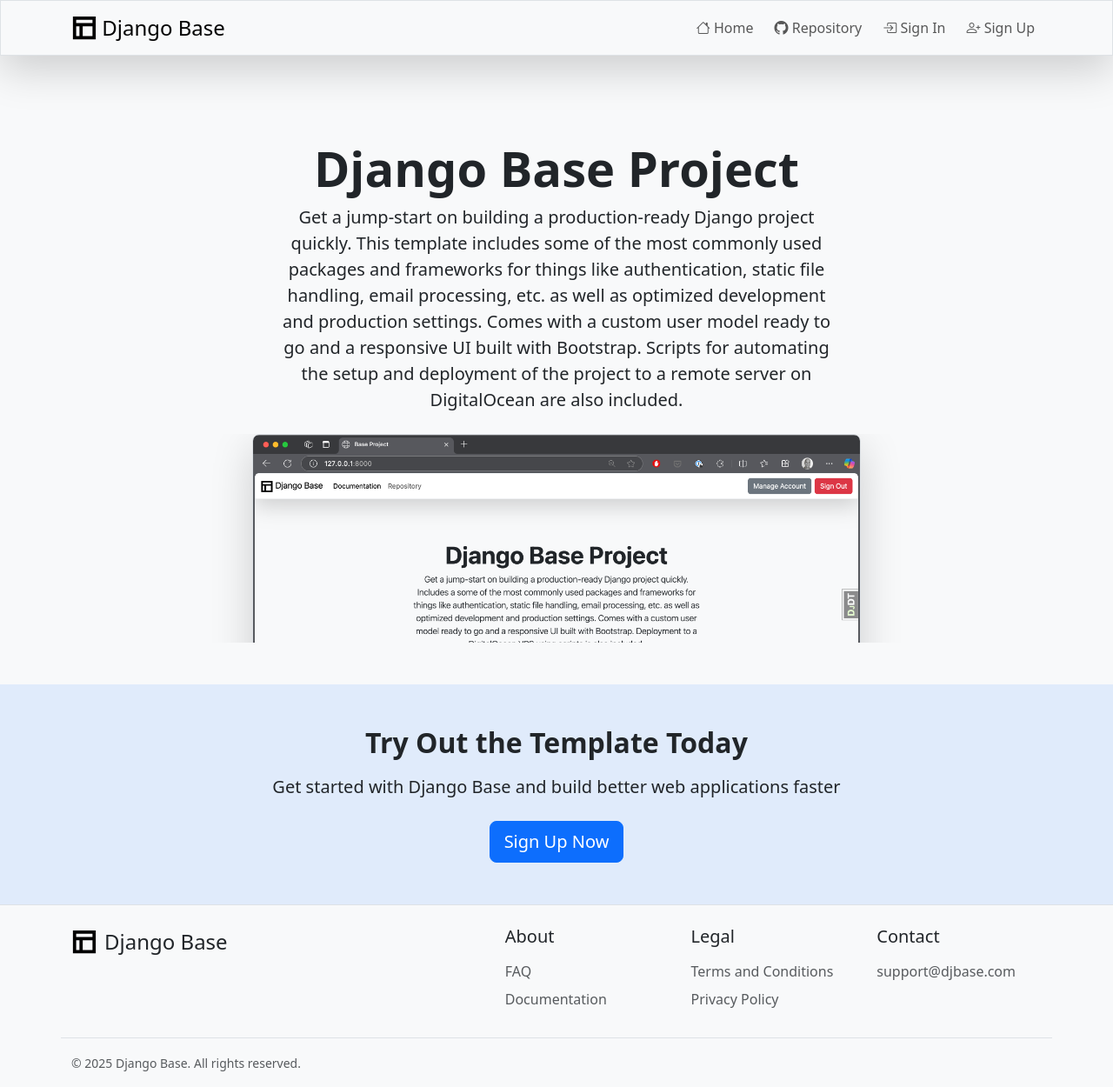
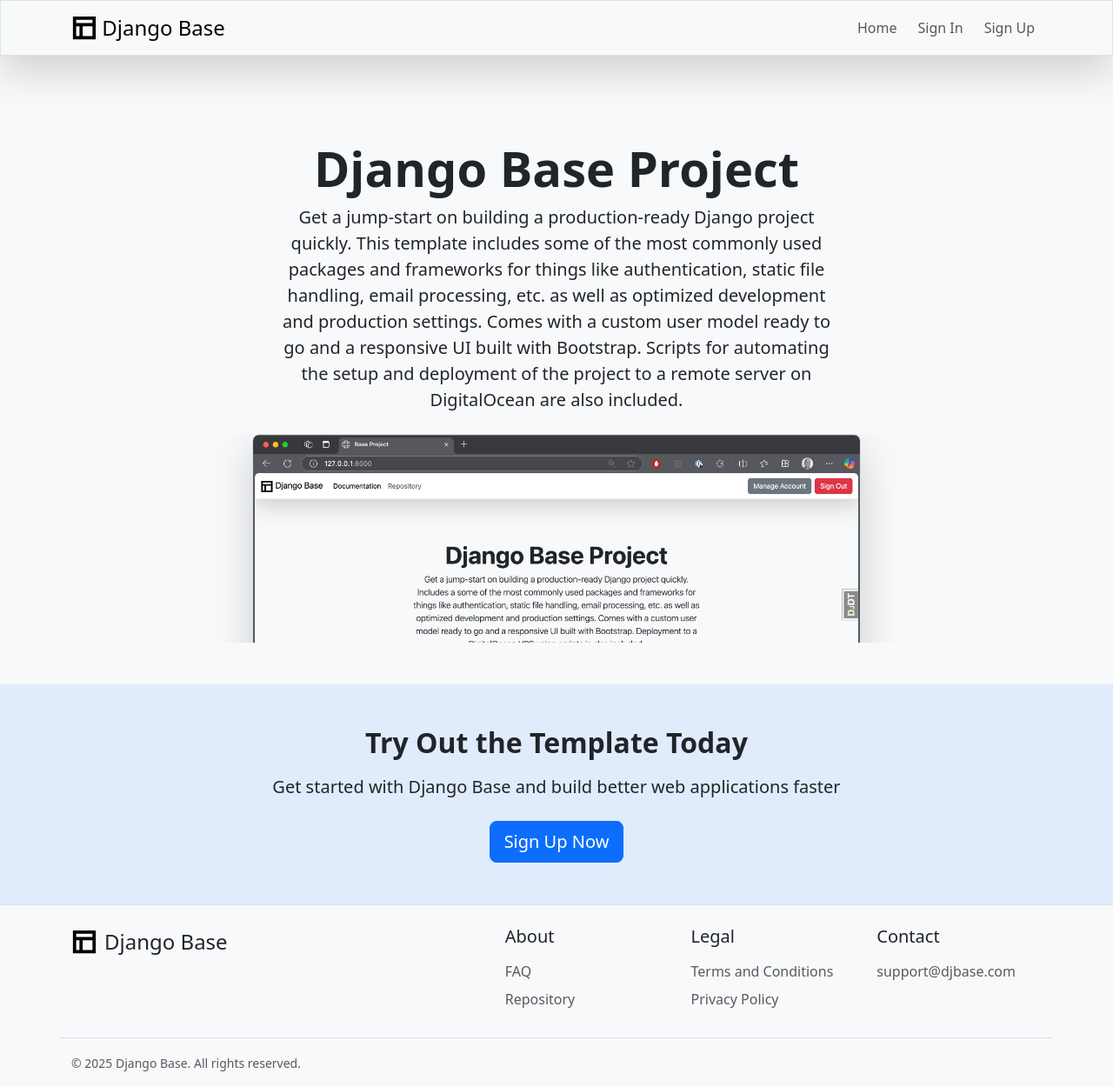
Before and after one commit to jimshadrick/django-base, a Django app: page / in a window 1280 px wide. Shown: the whole page at 87% size. Run offline with Django 5.2, Linux system fonts and the light colour scheme; parts of the project's set-up code (start-up, migrations or seed data) failed here and were passed over; some libraries are stand-ins or nearby versions.

Commit message:
Remove Bootstrap Icons and adjust navigation links
Removed dependency on Bootstrap Icons for cleaner template structure and simplified navigation link markup. Adjusted "Repository" link to footer and removed from navbar.

```diff
--- a/templates/base.html
+++ b/templates/base.html
@@ -24,9 +24,6 @@
     {% endif %}
     <link rel="stylesheet" href="{% static 'css/main.css' %}">
 
-    <!-- Bootstrap Icons -->
-    <link rel="stylesheet" href="https://cdn.jsdelivr.net/npm/bootstrap-icons@1.11.3/font/bootstrap-icons.min.css">
-
     <!-- Favicon -->
     <link rel="shortcut icon" type="image/x-icon" href="{% static 'images/favicon.ico' %}">
 
@@ -52,25 +49,20 @@
             </button>
             <div class="collapse navbar-collapse" id="navbarText">
                 <div class="navbar-nav d-flex flex-column flex-sm-row gap-2 text-nowrap ms-auto">
-                    <a class="nav-link" href="{% url 'core:home' %}"><i class="bi bi-house"></i> Home</a>
-                    <a class="nav-link" href="https://github.com/jimshadrick/django-base"><i class="bi bi-github"></i>
-                        Repository</a>
+                    <a class="nav-link" href="{% url 'core:home' %}">Home</a>
                     {% if user.is_authenticated %}
                         {% url 'account_email' as email_url_ %}
                         {% url 'socialaccount_connections' as socialaccount_url_ %}
                         {% if email_url_ or socialaccount_url_ %}
                             <a href="{% if email_url_ %}{{ email_url_ }}{% else %}{{ socialaccount_url_ }}{% endif %}"
-                               class="nav-link"><i class="bi bi-gear"></i> Manage Account</a>
+                               class="nav-link">Manage Account</a>
                         {% endif %}
-                        <a href="{% url 'account_logout' %}" class="nav-link"><i
-                                class="bi bi-box-arrow-right"></i> {% translate "Sign Out" %}</a>
+                        <a href="{% url 'account_logout' %}" class="nav-link">{% translate "Sign Out" %}</a>
                     {% else %}
-                        <a href="{% url 'account_login' %}" class="nav-link"><i
-                                class="bi bi-box-arrow-in-right"></i> {% translate "Sign In" %}</a>
+                        <a href="{% url 'account_login' %}" class="nav-link">{% translate "Sign In" %}</a>
                         {% url 'account_signup' as signup_url_ %}
                         {% if signup_url_ %}
-                            <a href="{{ signup_url_ }}" class="nav-link"><i
-                                    class="bi bi-person-plus"></i> {% translate "Sign Up" %}</a>
+                            <a href="{{ signup_url_ }}" class="nav-link">{% translate "Sign Up" %}</a>
                         {% endif %}
                     {% endif %}
                 </div>
@@ -127,7 +119,8 @@
                                     <li class="mb-2"><a href="#"
                                                         class="text-decoration-none text-body-secondary">FAQ</a>
                                     </li>
-                                    <li class="mb-2"><a href="#" class="text-decoration-none text-body-secondary">Documentation</a>
+                                    <li class="mb-2"><a href="https://github.com/jimshadrick/django-base"
+                                                        class="text-decoration-none text-body-secondary">Repository</a>
                                     </li>
                                 </ul>
                             </div>
```
